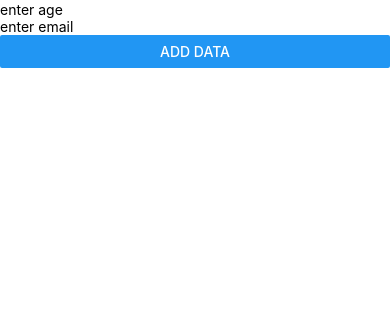
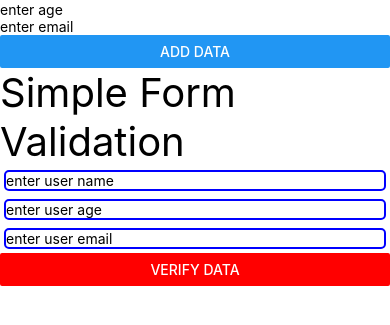
Before and after one commit to Tejas383/learn-react-native-, a React Native app: screen / in a window 390 px wide. Shown: the part 149-474 px from the top of the page. Built offline with nearby package versions, Linux system fonts and the light colour scheme; no server answers.

Commit message:
simple form validation

```diff
--- a/App.tsx
+++ b/App.tsx
@@ -33,6 +33,7 @@ import TabNavigation from './components/TabNavigation';
 import API from './components/API';
 import PostAPI from './components/PostAPI';
 import APIForm from './components/APIForm';
+import FormValidation from './components/FormValidation';
 import exStyles from './style';
 
 function App() {
@@ -180,6 +181,8 @@ function App() {
       <API />
       {/* <PostAPI /> */}
       <APIForm />
+
+      <FormValidation />
     </ScrollView>
   );
 }
--- /dev/null
+++ b/components/FormValidation.js
@@ -0,0 +1,73 @@
+import React, { useState } from 'react';
+import { Button, StyleSheet, Text, TextInput, View } from 'react-native';
+
+const FormValidation = () => {
+  const [name, setName] = useState('');
+  const [age, setAge] = useState('');
+  const [email, setEmail] = useState('');
+
+  const [nameError, setNameError] = useState(false);
+  const [ageError, setAgeError] = useState(false);
+  const [emailError, setEmailError] = useState(false);
+
+  const verifyData = () => {
+    setNameError(!name ? true : false);
+    setAgeError(!age ? true : false);
+    setEmailError(!email ? true : false);
+
+    if (!name || !age || !email) return false;
+
+    // clearDetails();
+
+    console.warn('details verified');
+  };
+
+  const clearDetails = () => {
+    setName('');
+    setAge('');
+    setEmail('');
+  };
+
+  return (
+    <View>
+      <Text style={{ fontSize: 40 }}>Simple Form Validation</Text>
+
+      <TextInput
+        style={styles.textInput}
+        placeholder="enter user name"
+        onChangeText={text => setName(text)}
+        value={name}
+      />
+      {nameError ? <Text>enter valid name</Text> : null}
+
+      <TextInput
+        style={styles.textInput}
+        placeholder="enter user age"
+        onChangeText={text => setAge(text)}
+        value={age}
+      />
+      {ageError ? <Text>enter valid age</Text> : null}
+
+      <TextInput
+        style={styles.textInput}
+        placeholder="enter user email"
+        onChangeText={text => setEmail(text)}
+        value={email}
+      />
+      {emailError ? <Text>enter valid email</Text> : null}
+
+      <Button title="verify data" color={'red'} onPress={verifyData} />
+    </View>
+  );
+};
+
+const styles = StyleSheet.create({
+  textInput: {
+    borderColor: 'blue',
+    borderWidth: 2,
+    borderRadius: 5,
+    margin: 4,
+  },
+});
+
+export default FormValidation;
```
